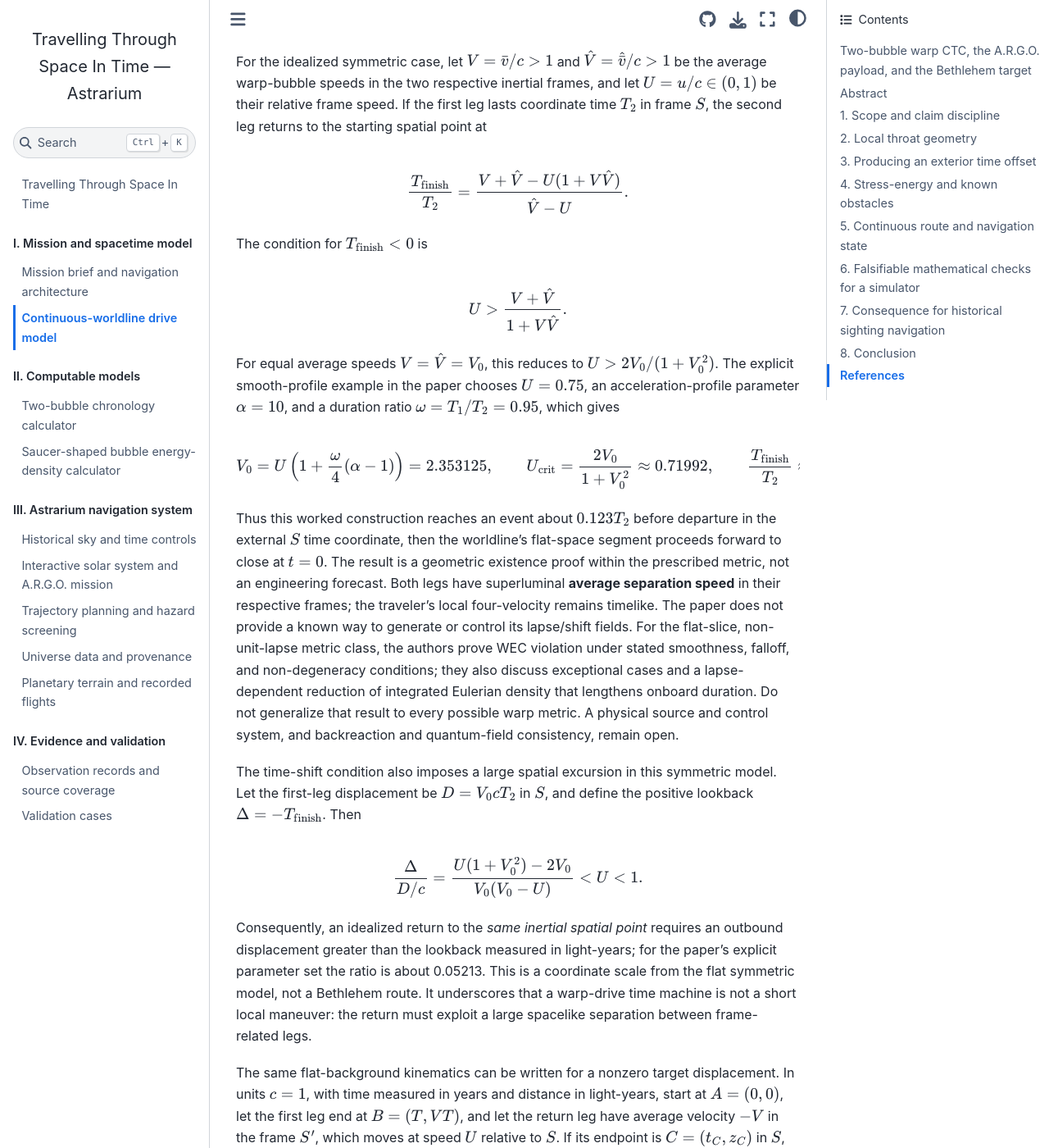
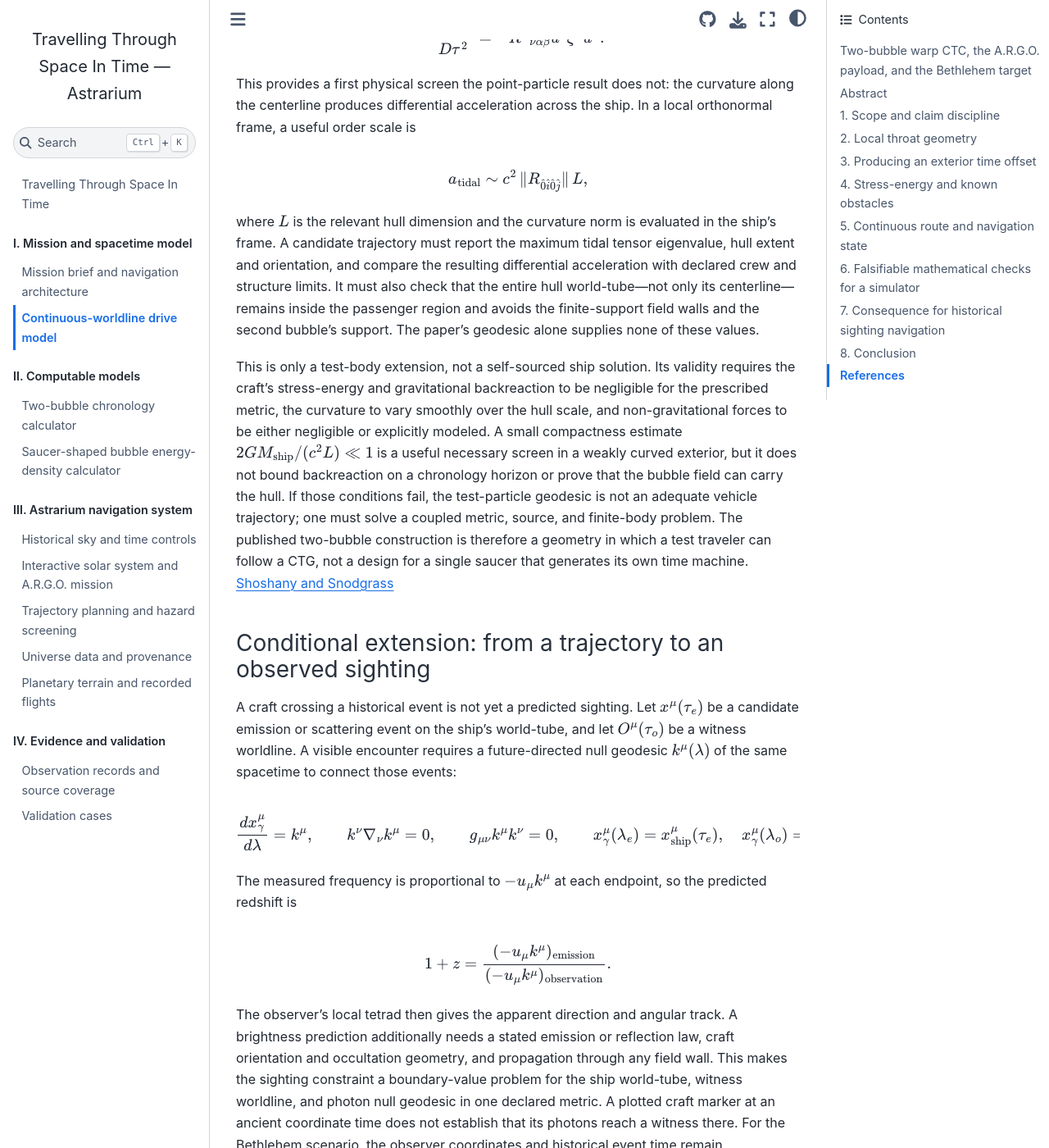
Before and after one commit to CastaliaInstitute/astrarium, a Jupyter Book: the page built from docs/temporal-drive-candidate.md, in a window 1280 px wide and 1400 px high, scrolled down 11357 px. Shown: the whole window at 82% size. Built offline with Jupyter Book 1.0.4 settings and Sphinx 7.4.7 and the Sphinx Book theme 1.1.4, drawn with Linux system fonts in a browser that asks for light colours; some of the changed text lies outside the part shown.

Commit message:
Define finite-ship and sighting conditions for CTC model

```diff
--- a/docs/temporal-drive-candidate.md
+++ b/docs/temporal-drive-candidate.md
@@ -229,6 +229,46 @@ Most importantly for Astrarium's temporal-navigation premise, $t$ above is a glo
 
 This is the closest published mathematical model found so far to a continuous A.R.G.O. time-travel route, but its vehicle interpretation has a gap. Shoshany and Snodgrass construct a spacetime in which one test traveler follows two distinct compactly supported warp-field regions, changes inertial rest frame through a finite metric transition, and returns to the starting spacetime event along a closed timelike geodesic (CTG). The traveler is not teleported: the worldline is continuous, future-directed, and has increasing proper time. But the paper does not make one material bubble persist through both field supports, or specify a saucer hull, its stress, or its coupling to either support. For this draft, A.R.G.O. is the test payload/worldline. Identifying it with the source of the prescribed metric is an additional open matter-and-geometry problem.
 
+### Conditional extension: from a test traveler to a finite ship
+
+The published CTG is a centerline for a test traveler in a prescribed metric. To ask whether a saucer-shaped A.R.G.O. can follow it, promote that centerline to the center of a finite occupied world-tube. Let $u^\mu=dx^\mu/d\tau$ be the centerline four-velocity and let $\xi^\mu$ be a small separation to a neighboring freely falling point on the hull, expressed in a Fermi-transported local frame. In the small-body, geodesic approximation, relative displacement obeys geodesic deviation,
+
+$$
+\frac{D^2\xi^\mu}{D\tau^2}=-R^\mu{}_{\nu\alpha\beta}u^\nu\xi^\alpha u^\beta.
+$$
+
+This provides a first physical screen the point-particle result does not: the curvature along the centerline produces differential acceleration across the ship. In a local orthonormal frame, a useful order scale is
+
+$$
+a_{\rm tidal}\sim c^2\,\|R_{\hat 0\hat i\hat 0\hat j}\|\,L,
+$$
+
+where $L$ is the relevant hull dimension and the curvature norm is evaluated in the ship's frame. A candidate trajectory must report the maximum tidal tensor eigenvalue, hull extent and orientation, and compare the resulting differential acceleration with declared crew and structure limits. It must also check that the entire hull world-tube—not only its centerline—remains inside the passenger region and avoids the finite-support field walls and the second bubble's support. The paper's geodesic alone supplies none of these values.
+
+This is only a test-body extension, not a self-sourced ship solution. Its validity requires the craft's stress-energy and gravitational backreaction to be negligible for the prescribed metric, the curvature to vary smoothly over the hull scale, and non-gravitational forces to be either negligible or explicitly modeled. A small compactness estimate $2GM_{\rm ship}/(c^2L)\ll1$ is a useful necessary screen in a weakly curved exterior, but it does not bound backreaction on a chronology horizon or prove that the bubble field can carry the hull. If those conditions fail, the test-particle geodesic is not an adequate vehicle trajectory; one must solve a coupled metric, source, and finite-body problem. The published two-bubble construction is therefore a geometry in which a test traveler can follow a CTG, not a design for a single saucer that generates its own time machine. [Shoshany and Snodgrass](https://arxiv.org/abs/2309.10072)
+
+### Conditional extension: from a trajectory to an observed sighting
+
+A craft crossing a historical event is not yet a predicted sighting. Let $x^\mu(\tau_e)$ be a candidate emission or scattering event on the ship's world-tube, and let $O^\mu(\tau_o)$ be a witness worldline. A visible encounter requires a future-directed null geodesic $k^\mu(\lambda)$ of the same spacetime to connect those events:
+
+$$
+\frac{dx_\gamma^\mu}{d\lambda}=k^\mu,\qquad
+k^\nu\nabla_\nu k^\mu=0,\qquad
+g_{\mu\nu}k^\mu k^\nu=0,\qquad
+x_\gamma^\mu(\lambda_e)=x_{\rm ship}^\mu(\tau_e),\quad
+x_\gamma^\mu(\lambda_o)=O^\mu(\tau_o).
+$$
+
+The measured frequency is proportional to $-u_\mu k^\mu$ at each endpoint, so the predicted redshift is
+
+$$
+1+z=\frac{(-u_\mu k^\mu)_{\rm emission}}{(-u_\mu k^\mu)_{\rm observation}}.
+$$
+
+The observer's local tetrad then gives the apparent direction and angular track. A brightness prediction additionally needs a stated emission or reflection law, craft orientation and occultation geometry, and propagation through any field wall. This makes the sighting constraint a boundary-value problem for the ship world-tube, witness worldline, and photon null geodesic in one declared metric. A plotted craft marker at an ancient coordinate time does not establish that its photons reach a witness there. For the Bethlehem scenario, the observer coordinates and historical event time remain unconstrained inputs; for a modern UFO report, timestamp, observer state, angular measurements, and source provenance must be supplied by the record.
+
+These extensions define a tractable development sequence: first reproduce the paper's point-particle CTG in its exact prescribed metric; then propagate a finite test-body envelope and tidal tensor; then solve ship-to-observer null-geodesic boundary conditions; only after those pass should an astrophysical encounter or collision screen be attached. None of the later stages should be inferred from success at the preceding stage.
+
 In units $c=1$, each warp region uses the ADM form
 
 $$
```
Also changed, not shown: docs/interactive-time-travel.md (+1 -0 lines).
